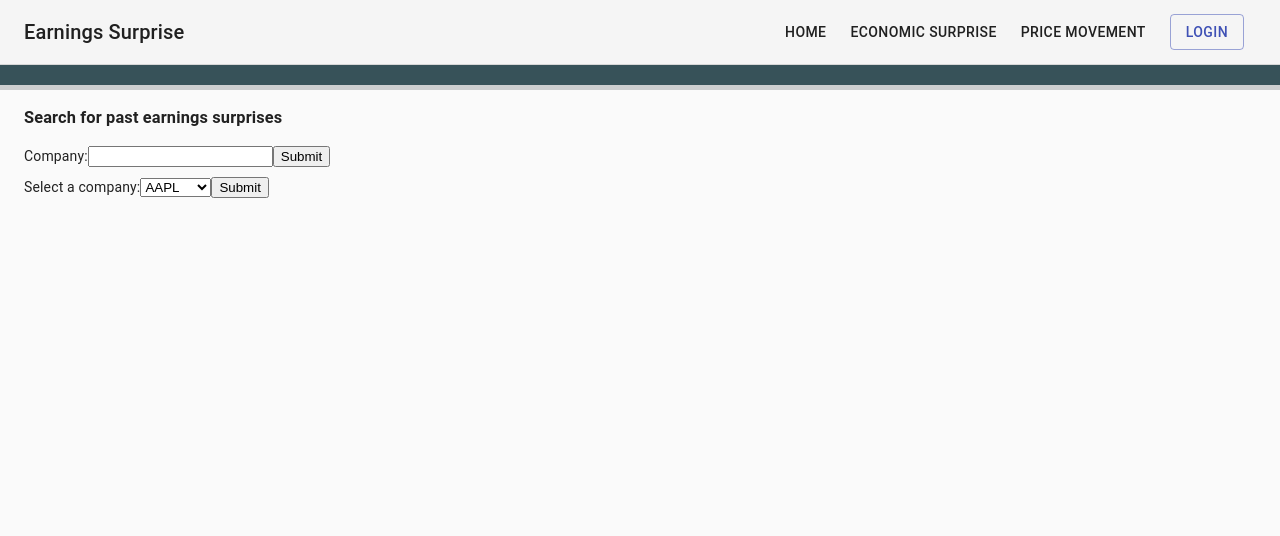
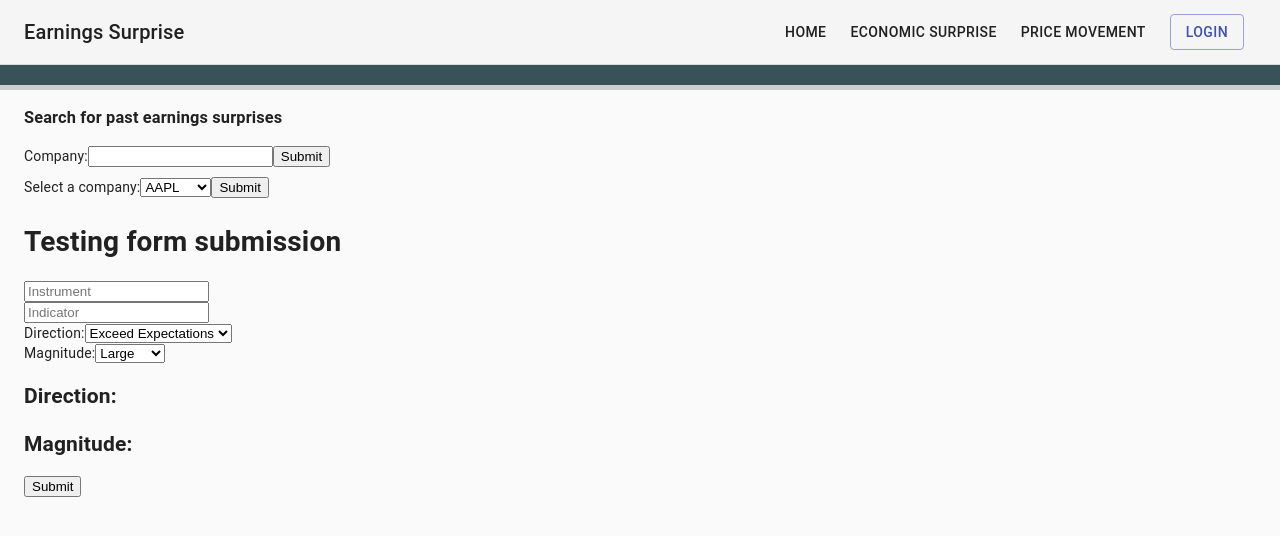
Before and after one commit to nxwcharlene/marketChronicles, a React (Create React App) app in the folder frontend/: page /earnings in a window 1280 px wide. Shown: the top 536 px of the page. Built offline with nearby package versions, Linux system fonts and the light colour scheme.

Commit message:
create sample form submission

```diff
--- a/frontend/src/pages/earningspage.js
+++ b/frontend/src/pages/earningspage.js
@@ -26,6 +26,7 @@ import MagnitudeBox from './SearchBar/MagnitudeBox.js'
 import DirectionBox from './SearchBar/DirectionBox.js'
 import SecurityBox from './SearchBar/SecurityBox.js'
 import EarnAppBar from './AppBar/EarnAppBar.js'
+import Form from './formtest.js'
 
 
 const useStyles = makeStyles(theme => ({
@@ -90,6 +91,10 @@ function EarningsPage() {
                         <input type="submit" value="Submit" />
                     </form>
 
+                <div style={{height:5}}/>
+                <h1> Testing form submission </h1>
+                <Form />
+
                 </Container>
 
             </div>
--- /dev/null
+++ b/frontend/src/pages/formtest.js
@@ -0,0 +1,88 @@
+import React, {Component} from "react"
+
+class Form extends Component {
+    constructor() {
+        super()
+        this.state = {
+            instrument: "",
+            indicator: "",
+            direction: "",
+            magnitude: ""
+        }
+        this.handleChange = this.handleChange.bind(this)
+    }
+
+    handleChange(event) {
+        const {name, value, type, checked} = event.target
+        type === "checkbox" ? this.setState({ [name]: checked }) : this.setState({ [name]: value })
+    }
+
+    render() {
+        return (
+            <form onSubmit={this.handleSubmit}>
+                <input
+                    type="text"
+                    value={this.state.instrument}
+                    name="instrument"
+                    placeholder="Instrument"
+                    onChange={this.handleChange}
+                />
+                <br />
+                <input
+                    type="text"
+                    value={this.state.indicator}
+                    name="indicator"
+                    placeholder="Indicator"
+                    onChange={this.handleChange}
+                />
+
+                {
+                    /**
+                     * Other useful form elements:
+                     *
+                     *  <textarea /> element
+                     *  <input type="checkbox" />
+                     *  <input type="radio" />
+                     *  <select> and <option> elements
+                     */
+                }
+                {/* Formik */}
+                <br />
+
+                <label>Direction:</label>
+                <select
+                    value={this.state.direction}
+                    onChange={this.handleChange}
+                    name="direction"
+                >
+                    <option value="Exceed">Exceed Expectations</option>
+                    <option value="Meet">Meet Expectations</option>
+                    <option value="Below">Below Expectations</option>
+                </select>
+
+                <br />
+
+                <label>Magnitude:</label>
+                <select
+                    value={this.state.magnitude}
+                    onChange={this.handleChange}
+                    name="magnitude"
+                >
+                    <option value="Large">Large</option>
+                    <option value="Medium">Medium</option>
+                    <option value="Small">Small</option>
+                </select>
+
+                <h1>{this.state.instrument}</h1>
+                <h2>{this.state.indicator}</h2>
+                <h2>Direction: {this.state.direction}</h2>
+                <h2>Magnitude: {this.state.magnitude}</h2>
+                <button>Submit</button>
+            </form>
+        )
+    }
+}
+
+export default Form
+
+//have to convert state to JSON format
```
